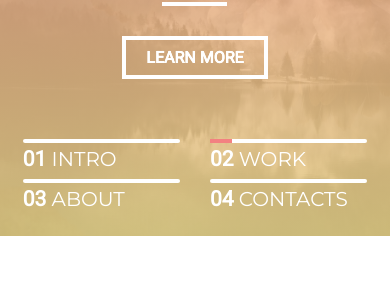
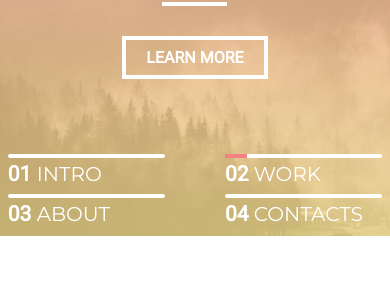
Before and after one commit to pawelkaczoruk/mogo, a website built with Parcel: page src/index.html in a window 390 px wide. Shown: the part 309-607 px from the top of the page. Built offline with nearby package versions, Linux system fonts and the light colour scheme.

Commit message:
banner images are now set in css and not in js

```diff
--- a/src/index.html
+++ b/src/index.html
@@ -47,9 +47,10 @@
     </nav>
     <header>
       <div id="main-banner">
-        <div class="wrapper">
         <ul id="titles-container">
           <li class="active">
+            <div class="overlay">
+              <div class="wrapper">
                 <div class="title-wrap">
                   <h2>Creative Template</h2>
                   <h2>Welcome<span>to mogo</span></h2>
@@ -57,8 +58,12 @@
                 <a href="#service">
                   <div class="learn-more">Learn more</div>
                 </a>
+              </div>
+            </div>
           </li>
           <li>
+            <div class="overlay">
+              <div class="wrapper">
                 <div class="title-wrap">
                   <h2>What we do</h2>
                   <h2>Check out<span>our work</span></h2>
@@ -66,8 +71,12 @@
                 <a href="#about">
                   <div class="learn-more">Learn more</div>
                 </a>
+              </div>
+            </div>
           </li>
           <li>
+            <div class="overlay">
+              <div class="wrapper">
                 <div class="title-wrap">
                   <h2>Who we are</h2>
                   <h2>Meet our<span>team</span></h2>
@@ -75,8 +84,12 @@
                 <a href="#team">
                   <div class="learn-more">Learn more</div>
                 </a>
+              </div>
+            </div>
           </li>
           <li>
+            <div class="overlay">
+              <div class="wrapper">
                 <div class="title-wrap">
                   <h2>Got a question?</h2>
                   <h2>Contact<span>us</span></h2>
@@ -84,11 +97,13 @@
                 <a href="#contact">
                   <div class="learn-more">Learn more</div>
                 </a>
+              </div>
+            </div>
           </li>
         </ul>
 
-
-          <div id="indicators">
+        <div id="indicators" class="wrapper">
+          <div class="flex">
             <div class="item">
               <div class="progress-bar">
                 <div class="fill active"></div>
--- a/src/main.js
+++ b/src/main.js
@@ -33,19 +33,8 @@ for(const el of content) {
 
 
 /*                   HEADER                    */
-const bg1 = require("./images/bannerBackground1.jpg"),
-      bg2 = require("./images/bannerBackground2.jpg"),
-      bg3 = require("./images/bannerBackground3.jpg"),
-      bg4 = require("./images/bannerBackground4.jpg");
 const headerTitles = document.querySelectorAll('#titles-container li'),
-      progressBars = document.querySelectorAll('#indicators .fill'),
-      header = document.querySelector('header'),
-      backgrounds = [
-  `url(${bg1})`,
-  `url(${bg2})`,
-  `url(${bg3})`,
-  `url(${bg4})`
-];
+      progressBars = document.querySelectorAll('#indicators .fill');
 let current = 0;
 
 // header animations
@@ -68,12 +57,9 @@ setInterval(() => {
       current = 0;
   }
 
-  // add new active class to next progress bar
+  // add new active class to next progress bar and banner title
   progressBars[current].classList.toggle('active');
-
-  // add active class to next header title and set new background image
   headerTitles[current].classList.toggle('active');
-  header.style.backgroundImage = backgrounds[current];
 }, 6000);
 
 
--- a/src/styles/style.css
+++ b/src/styles/style.css
@@ -190,16 +190,13 @@ header {
   color: white;
   width: 100%;
   height: 700px;
-  background: url('../images/bannerBackground1.jpg') no-repeat center center;
-  background-size: cover;
-  transition: background 1s ease-in;
 }
 #main-banner {
-  width: 100%;
-  height: 100%;
-  background-image: linear-gradient(rgba(234, 131, 131, 0.8), rgba(240, 217, 138, 0.8));
-}
-#main-banner .wrapper {
+  position: relative;
+  width: 100%;
+  height: 100%;
+}
+#titles-container .wrapper {
   padding-top: 120px;
   text-align: center;
 }
@@ -256,15 +253,18 @@ header .learn-more:hover {
 
 /* header titles */
 #titles-container {
-  height: 400px;
+  height: 100%;
   list-style: none;
   overflow: hidden;
 }
 #titles-container li {
   height: 0;
+  visibility: hidden;
+  background-size: cover;
 }
 #titles-container li.active {
   height: 100%;
+  visibility: visible;
 }
 #titles-container li .title-wrap h2 {
   opacity: 0;
@@ -273,10 +273,32 @@ header .learn-more:hover {
   transition: opacity 1s ease-in;
   opacity: 1;
 }
+#titles-container li:nth-child(1) {
+  background: url('../images/bannerBackground1.jpg') no-repeat center center;
+}
+#titles-container li:nth-child(2) {
+  background: url('../images/bannerBackground2.jpg') no-repeat center center;
+}
+#titles-container li:nth-child(3) {
+  background: url('../images/bannerBackground3.jpg') no-repeat center center;
+}
+#titles-container li:nth-child(4) {
+  background: url('../images/bannerBackground4.jpg') no-repeat center center;
+}
+#titles-container .overlay {
+  height: 100%;
+  background-image: linear-gradient(rgba(234, 131, 131, 0.8), rgba(240, 217, 138, 0.8));
+}
 
 
 /* bars and their description */
 #indicators {
+  position: absolute;
+  bottom: 50px;
+  left: 50%;
+  transform: translateX(-50%);
+}
+#indicators .flex {
   display: flex;
   justify-content: space-between;
   flex-wrap: wrap;
@@ -1618,14 +1640,11 @@ footer h2 {
   header h2 span {
     font-size: 3rem;
   }
-  #titles-container {
-    height: 320px;
-  }
   #titles-container .title-wrap:after {
     margin-bottom: 30px;
   }
   #indicators {
-    margin-top: 0;
+    bottom: 10px;
   }
 
   /* about */
@@ -1718,3 +1737,10 @@ footer h2 {
     display: none;
   }
 }
+@media screen and (max-width: 320px) {
+  /* header */
+  #titles-container .wrapper {
+    padding-top: 80px;
+    max-height: 375px;
+  }
+}
```
Lines whose indentation alone changed are shown as unchanged.
